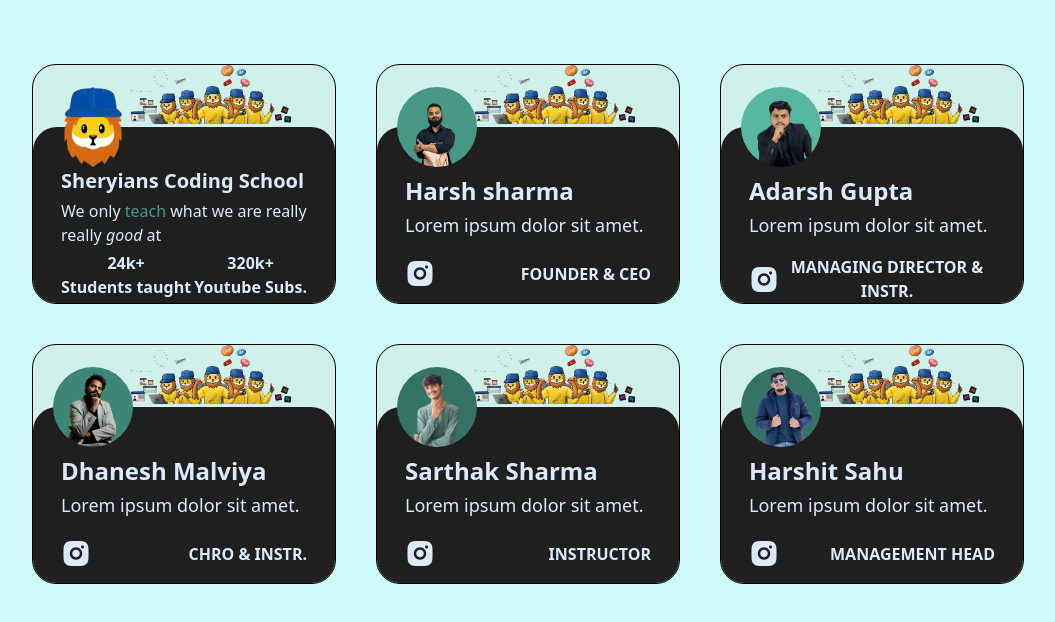
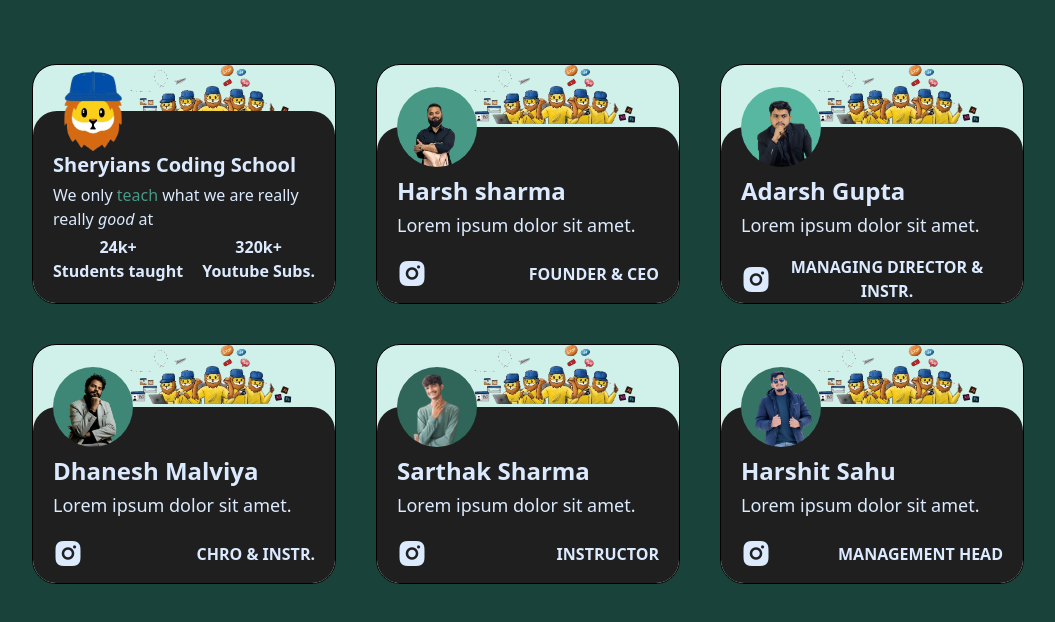
Before and after one commit to SanketP100/TailwindCSS_Project_3, a website built with Vite: page index.html in a window 1280 px wide. Shown: the whole page, without its empty margins (112-1167 px from the left). Built offline with nearby package versions, Linux system fonts and the light colour scheme.

Commit message:
My third project in TailwindCSS

```diff
--- a/index.html
+++ b/index.html
@@ -7,18 +7,18 @@
     <link href="https://cdn.jsdelivr.net/npm/remixicon@4.2.0/fonts/remixicon.css" rel="stylesheet"/>
     <script src="https://cdn.tailwindcss.com"></script>
     <link rel="stylesheet" href="style.css">
-    <link rel="shortcut icon" href="./imgs/Sheryians_logo.png" type="image/x-icon">
+    <link rel="shortcut icon" href="./image/Sheryians_logo.png" type="image/x-icon">
 </head>
 <body>
-    <div class="main w-full h-screen bg-cyan-100 overflow-auto">
+    <div class="main w-full h-screen bg-[#18423a] overflow-auto">
 
         <div class="Home flex flex-wrap items-center justify-center gap-10 px-8 py-16">
 
-            <div class="box bg-[#d0f1e9] h-60 w-full lg:w-1/4 border border-solid border-black flex justify-end items-end overflow-hidden rounded-3xl bg-no-repeat bg-top bg-contain " style="background-image: url(/imgs/channels4_banner1.png);">
+            <div class="box bg-[#d0f1e9] h-60 w-full lg:w-1/4 border border-solid border-black flex justify-end items-end overflow-hidden rounded-3xl bg-no-repeat bg-top bg-contain " style="background-image: url(/image/channels4_banner1.png);">
 
-                <div class="box-inner w-full h-44 rounded-t-3xl px-7 bg-[#1F1F1F] relative">
+                <div class="box-inner w-full h-48 rounded-t-3xl px-5 bg-[#1F1F1F] relative">
 
-                    <div class="circle h-20 w-20 rounded-full absolute -top-10 left-5 bg-no-repeat bg-center bg-contain" style="background-image: url(/imgs/Sheryians_logo.png);">
+                    <div class="circle h-20 w-20 rounded-full absolute -top-10 left-5 bg-no-repeat bg-center bg-contain" style="background-image: url(/image/Sheryians_logo.png);">
                     </div>
 
                     <h1 class="pt-10 text-2xl lg:text-xl font-bold text-blue-100 ">Sheryians Coding School</h1>
@@ -38,11 +38,11 @@
             </div>
 
 
-            <div class="box bg-[#d0f1e9] h-60 w-full lg:w-1/4 border border-solid border-black flex justify-end items-end overflow-hidden rounded-3xl bg-no-repeat bg-top bg-contain " style="background-image: url(/imgs/channels4_banner1.png);">
+            <div class="box bg-[#d0f1e9] h-60 w-full lg:w-1/4 border border-solid border-black flex justify-end items-end overflow-hidden rounded-3xl bg-no-repeat bg-top bg-contain " style="background-image: url(/image/channels4_banner1.png);">
 
-                <div class="box-inner w-full h-44 rounded-t-3xl px-7 bg-[#1F1F1F] relative">
+                <div class="box-inner w-full h-44 rounded-t-3xl px-5 bg-[#1F1F1F] relative">
 
-                    <div class="circle h-20 w-20 rounded-full absolute -top-10 left-5  bg-[#479986] bg-no-repeat bg-top bg-contain" style="background-image: url(/imgs/harshBhaiya-removebg-preview.png);">
+                    <div class="circle h-20 w-20 rounded-full absolute -top-10 left-5  bg-[#479986] bg-no-repeat bg-top bg-contain" style="background-image: url(/image/harshBhaiya-removebg-preview.png);">
 
                     </div>
 
@@ -63,11 +63,11 @@
             </div>
 
 
-            <div class="box bg-[#d0f1e9] h-60 w-full lg:w-1/4 border border-solid border-black flex justify-end items-end overflow-hidden rounded-3xl bg-no-repeat bg-top bg-contain " style="background-image: url(/imgs/channels4_banner1.png);">
+            <div class="box bg-[#d0f1e9] h-60 w-full lg:w-1/4 border border-solid border-black flex justify-end items-end overflow-hidden rounded-3xl bg-no-repeat bg-top bg-contain " style="background-image: url(/image/channels4_banner1.png);">
 
-                <div class="box-inner w-full h-44 rounded-t-3xl px-7 bg-[#1F1F1F] relative">
+                <div class="box-inner w-full h-44 rounded-t-3xl px-5 bg-[#1F1F1F] relative">
 
-                    <div class="circle h-20 w-20 rounded-full absolute -top-10 left-5 bg-[#58b7a1] bg-no-repeat bg-top bg-contain" style="background-image: url(/imgs/adarshBhaiya-removebg-preview.png);">
+                    <div class="circle h-20 w-20 rounded-full absolute -top-10 left-5 bg-[#58b7a1] bg-no-repeat bg-top bg-contain" style="background-image: url(/image/adarshBhaiya-removebg-preview.png);">
 
                     </div>
 
@@ -88,11 +88,11 @@
             </div>
 
 
-            <div class="box bg-[#d0f1e9] h-60 w-full lg:w-1/4 border border-solid border-black flex justify-end items-end overflow-hidden rounded-3xl bg-no-repeat bg-top bg-contain " style="background-image: url(/imgs/channels4_banner1.png);">
+            <div class="box bg-[#d0f1e9] h-60 w-full lg:w-1/4 border border-solid border-black flex justify-end items-end overflow-hidden rounded-3xl bg-no-repeat bg-top bg-contain " style="background-image: url(/image/channels4_banner1.png);">
 
-                <div class="box-inner w-full h-44 rounded-t-3xl px-7 bg-[#1F1F1F] relative">
+                <div class="box-inner w-full h-44 rounded-t-3xl px-5 bg-[#1F1F1F] relative">
 
-                    <div class="circle h-20 w-20 rounded-full absolute -top-10 left-5  bg-[#3e8675] bg-no-repeat bg-top bg-contain" style="background-image: url(/imgs/dhaneshBhaiya-removebg-preview.png);">
+                    <div class="circle h-20 w-20 rounded-full absolute -top-10 left-5  bg-[#3e8675] bg-no-repeat bg-top bg-contain" style="background-image: url(/image/dhaneshBhaiya-removebg-preview.png);">
 
                     </div>
 
@@ -113,11 +113,11 @@
             </div>
 
 
-            <div class="box bg-[#d0f1e9] h-60 w-full lg:w-1/4 border border-solid border-black flex justify-end items-end overflow-hidden rounded-3xl bg-no-repeat bg-top bg-contain " style="background-image: url(/imgs/channels4_banner1.png);">
+            <div class="box bg-[#d0f1e9] h-60 w-full lg:w-1/4 border border-solid border-black flex justify-end items-end overflow-hidden rounded-3xl bg-no-repeat bg-top bg-contain " style="background-image: url(/image/channels4_banner1.png);">
 
-                <div class="box-inner w-full h-44 rounded-t-3xl px-7 bg-[#1F1F1F] relative">
+                <div class="box-inner w-full h-44 rounded-t-3xl px-5 bg-[#1F1F1F] relative">
 
-                    <div class="circle h-20 w-20 rounded-full absolute -top-10 left-5 bg-[#357365] bg-no-repeat bg-top bg-contain" style="background-image: url(/imgs/sarthak.png);">
+                    <div class="circle h-20 w-20 rounded-full absolute -top-10 left-5 bg-[#2f6659] bg-no-repeat bg-top bg-contain" style="background-image: url(/image/sarthak.png);">
 
                     </div>
 
@@ -137,11 +137,11 @@
             </div>
 
 
-            <div class="box bg-[#d0f1e9] h-60 w-full lg:w-1/4 border border-solid border-black flex justify-end items-end overflow-hidden rounded-3xl bg-no-repeat bg-top bg-contain " style="background-image: url(/imgs/channels4_banner1.png);">
+            <div class="box bg-[#d0f1e9] h-60 w-full lg:w-1/4 border border-solid border-black flex justify-end items-end overflow-hidden rounded-3xl bg-no-repeat bg-top bg-contain " style="background-image: url(/image/channels4_banner1.png);">
 
-                <div class="box-inner w-full h-44 rounded-t-3xl px-7 bg-[#1F1F1F] relative">
+                <div class="box-inner w-full h-44 rounded-t-3xl px-5 bg-[#1F1F1F] relative">
 
-                    <div class="circle h-20 w-20 rounded-full absolute -top-10 left-5 bg-[#357365] bg-no-repeat bg-top bg-contain" style="background-image: url(/imgs/harshitbhaiya.png);">
+                    <div class="circle h-20 w-20 rounded-full absolute -top-10 left-5 bg-[#357365] bg-no-repeat bg-top bg-contain" style="background-image: url(/image/harshitbhaiya.png);">
 
                     </div>
 
```
Also changed, not shown: image/Sheryians_logo.png (renamed from imgs/Sheryians_logo.png), image/adarshBhaiya-removebg-preview.png (renamed from imgs/adarshBhaiya-removebg-preview.png), image/channels4_banner1.png (renamed from imgs/channels4_banner1.png), image/dhaneshBhaiya-removebg-preview.png (renamed from imgs/dhaneshBhaiya-removebg-preview.png), image/groupPhoto_X8J6CDVepP-removebg-preview.png (renamed from imgs/groupPhoto_X8J6CDVepP-removebg-preview.png), image/harshBhaiya-removebg-preview.png (renamed from imgs/harshBhaiya-removebg-preview.png), image/harshitbhaiya.png (renamed from imgs/harshitbhaiya.png), image/sarthak.png (renamed from imgs/sarthak.png).
